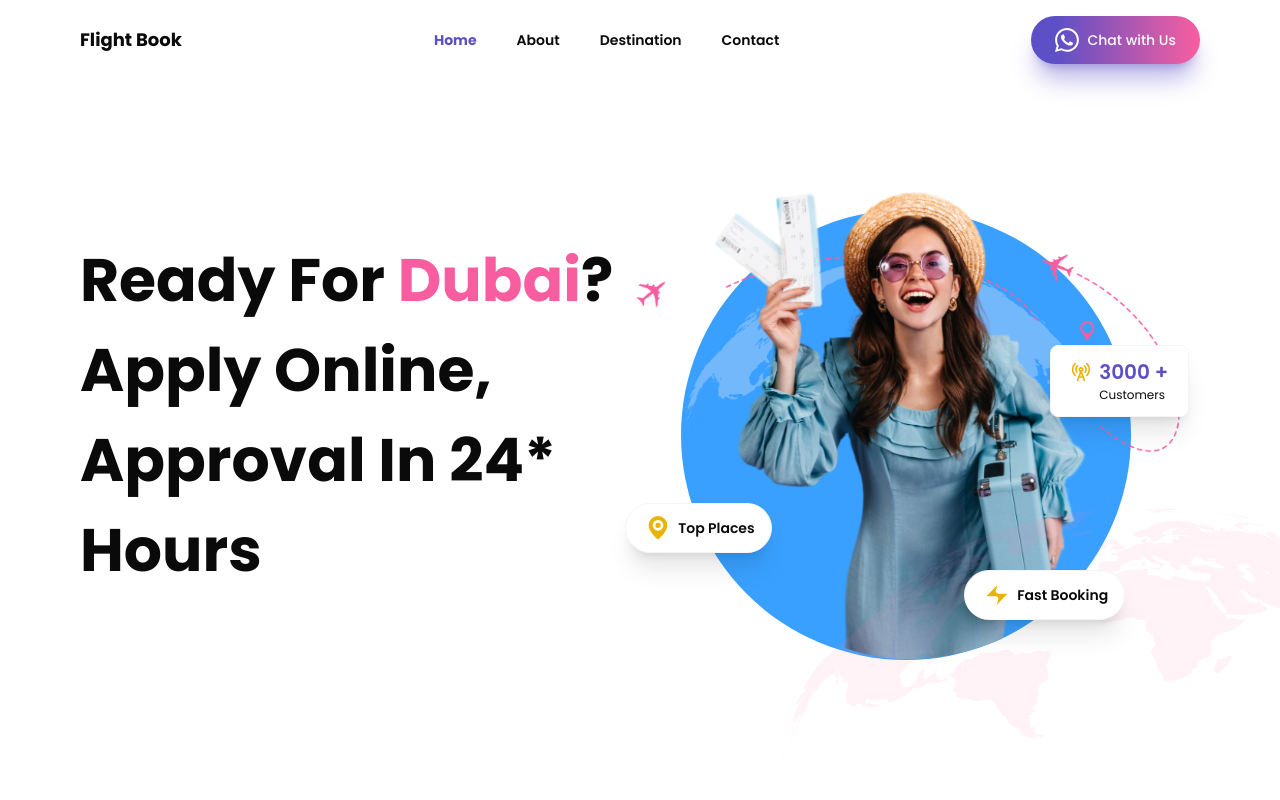
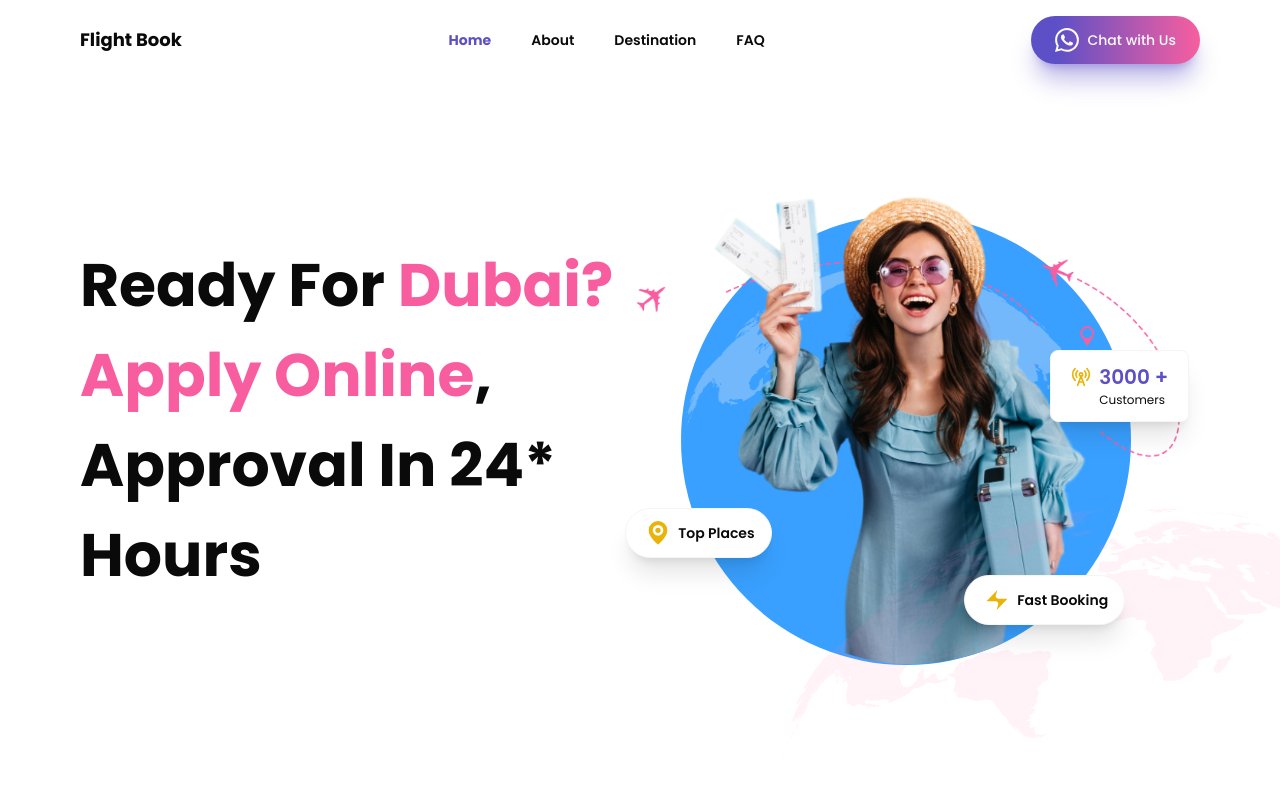
Before and after one commit to DevIsraelHub/flight-book, a Next.js app: page / in a window 1280 px wide. Shown: the top 800 px of the page. Built offline with nearby package versions, Linux system fonts and the light colour scheme.

Commit message:
refactored the codebase

```diff
--- a/src/app/globals.css
+++ b/src/app/globals.css
@@ -77,9 +77,11 @@
   @layer base {
     * {
       @apply border-border;
+      @apply scroll-smooth;
     }
     body {
       @apply bg-background text-foreground;
+      @apply scroll-smooth;
     }
   }
 
--- a/src/components/Navbar/components/NavItem/index.tsx
+++ b/src/components/Navbar/components/NavItem/index.tsx
@@ -15,7 +15,7 @@ const NavItem = ({ href, label, className }: NavItemProps) => {
   const pathname = usePathname();
 
   return (
-    <Link href={href} className={`py-3 hover:text-brandColor transition-colors ${pathname === href ? "text-brandColor font-bold" : "text-brandTextDull"} ${className}`}>
+    <Link href={href} className={`py-3 hover:text-brandColor transition-colors ${pathname.includes(href) ? "text-brandColor font-bold" : "text-brandTextDull"} ${className}`}>
       {label}
     </Link>
   )
--- a/src/components/Section/index.tsx
+++ b/src/components/Section/index.tsx
@@ -1,11 +1,12 @@
 import React from 'react'
 
-const Section = ({ children, classNames }: {
+const Section = ({ id, children, classNames }: {
   children: React.ReactNode;
   classNames?: string;
+  id?: string;
 }) => {
   return (
-    <section className={`w-full h-full px-4 lg:px-24 xl:px-20 max-w-[1500px] ${classNames}`}>
+    <section id={id} className={`w-full h-full px-4 lg:px-24 xl:px-20 max-w-[1500px] ${classNames}`}>
       {children}
     </section>
   )
--- a/src/constants/index.tsx
+++ b/src/constants/index.tsx
@@ -28,8 +28,8 @@ export const navItems = [
     href: "#destination",
   },
   {
-    name: "Contact",
-    href: "#contact",
+    name: "FAQ",
+    href: "#faq",
   },
 ]
 
@@ -155,15 +155,15 @@ export const company = [
     href: "#"
   },
   {
+    name: "FAQ",
+    href: "#faq"
+  },
+  {
     name: "Pricing",
     href: "https://wa.me/447380308206"
   },
   {
     name: "Mission",
-    href: "#"
-  },
-  {
-    name: "Careers",
     href: "#"
   },
 ]
--- a/src/modules/Home/components/About.tsx
+++ b/src/modules/Home/components/About.tsx
@@ -7,7 +7,7 @@ import React from 'react'
 const About = () => {
   return (
     <Section classNames="mx-auto pb-20 pt-10">
-      <div className="w-full h-full flex items-center flex-col-reverse lg:flex-row justify-between">
+      <div className="w-full h-full flex items-center flex-col-reverse lg:flex-row justify-between gap-y-12">
         <div className="w-full lg:w-1/2">
           <Image
             width={500}
@@ -24,9 +24,27 @@ const About = () => {
               Unlock Your Dream Destination <span className="text-brandColorAlt">With Us</span>
             </h2>
           </header>
-          <p className="text-sm text-gray-500 my-4">
+          <p className="text-sm text-gray-500 my-6">
             At {siteName}, we are dedicated to providing efficient and reliable processing for Single Entry Applications with Insurance. Our team understands the importance of timely and accurate service, offering both standard processing in 4 business days and expedited processing in just 2 business days. We pride ourselves on delivering a seamless experience, ensuring your application is handled with care and professionalism. Trust {siteName} for quick, dependable, and comprehensive service tailored to meet your specific needs.
           </p>
+          <div className="grid grid-cols-2 gap-5">
+            <div className="text-center w-full h-[160px] rounded-2xl p-6 border flex items-center justify-center flex-col">
+              <h2 className="text-3xl text-brandColorAlt font-bold">24/7</h2>
+              <p className="text-sm">Customer Support</p>
+            </div>
+            <div className="text-center w-full h-[160px] rounded-2xl p-6 border flex items-center justify-center flex-col">
+              <h2 className="text-3xl text-brandColorAlt font-bold">100%</h2>
+              <p className="text-sm">Dedication</p>
+            </div>
+            <div className="text-center w-full h-[160px] rounded-2xl p-6 border flex items-center justify-center flex-col">
+              <h2 className="text-3xl text-brandColorAlt font-bold">100%</h2>
+              <p className="text-sm">Customer Satisfaction</p>
+            </div>
+            <div className="text-center w-full h-[160px] rounded-2xl p-6 border flex items-center justify-center flex-col">
+              <h2 className="text-3xl text-brandColorAlt font-bold">3000+</h2>
+              <p className="text-sm">Customers</p>
+            </div>
+          </div>
         </div>
       </div>
     </Section>
--- a/src/modules/Home/components/Destinations.tsx
+++ b/src/modules/Home/components/Destinations.tsx
@@ -73,6 +73,7 @@ const Destinations = () => {
           }
         </div>
       </div>
+      <span id="about"></span>
     </Section>
   )
 }
--- a/src/modules/Home/components/Hero.tsx
+++ b/src/modules/Home/components/Hero.tsx
@@ -7,11 +7,11 @@ import { MapPin, RadioTower, Zap } from "lucide-react";
 const Hero = () => {
   return (
     <main className="lg:overflow-hidden">
-      <Section classNames="relative w-full h-screen 2xl:max-h-[800px] py-[120px] lg:pt-[150px] mx-auto">
+      <Section classNames="relative w-full h-screen 2xl:max-h-[800px] py-[120px] lg:pt-[160px] mx-auto">
         <div className="w-full h-full flex flex-col space-y-10 lg:flex-row items-center justify-between">
           <article className="w-full lg:w-[52%]">
             <h1 className="text-left text-[40px] lg:text-[60px] font-[700] text-bold capitalize z-20">
-              Ready for <span className="text-brandColorAlt">Dubai</span>? Apply online, approval in 24* hours
+              Ready for <span className="text-brandColorAlt">Dubai?</span> <span className="text-brandColorAlt">Apply online</span>, approval in 24* hours
             </h1>
           </article>
           <div className="relative w-full max-w-[500px] mx-auto lg:w-[45%] lg:ml-auto">
--- a/src/modules/Home/components/Services.tsx
+++ b/src/modules/Home/components/Services.tsx
@@ -55,6 +55,7 @@ const Services = () => {
           </div>
         </div>
       </div>
+      <span id="destination"></span>
     </Section>
   )
 }
```
